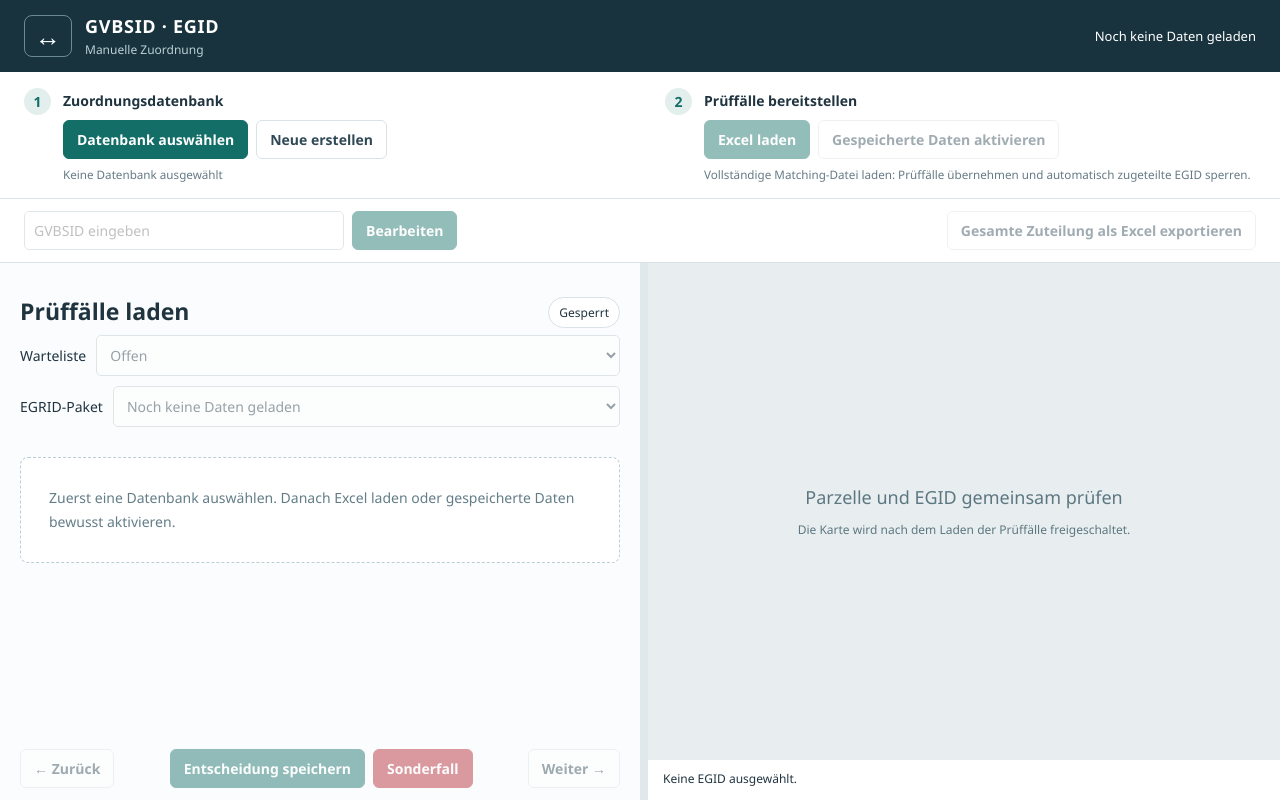
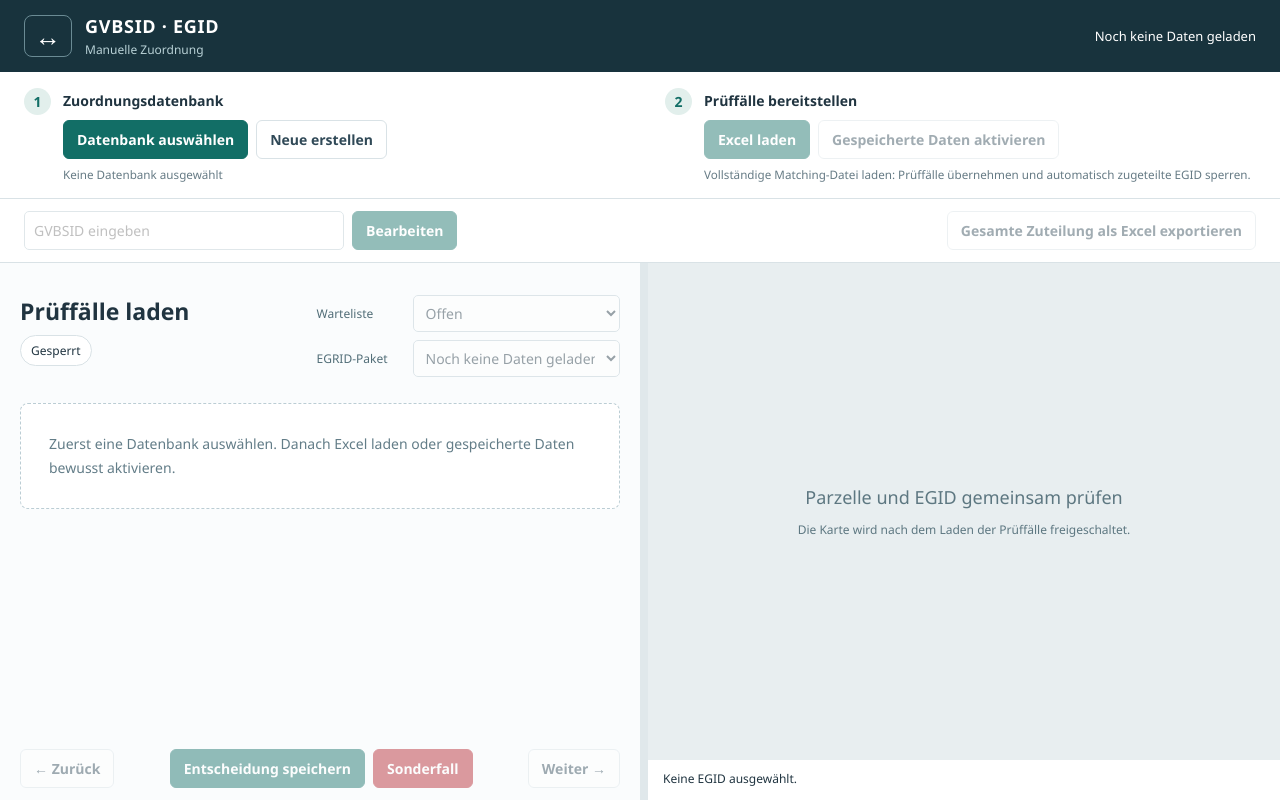
Before and after one commit to asespgvbs/egid_at_gvbs, a Python web app: template src/egid_match/zuordnung/templates/zuordnung.html in a window 1280 px wide. Run offline with Jinja, Linux system fonts and the light colour scheme; the template is opened without the code that fills it, so the values that code supplies are empty.

Commit message:
Platziere die Paketauswahl neben der EGRID-Überschrift
Ordne Warteliste und EGRID-Paketauswahl rechts neben EGRID und Objektanzahlen an. Lasse die Auswahlfelder bei schmalem Bearbeitungsbereich darunter umbrechen.

```diff
--- a/src/egid_match/zuordnung/static/zuordnung.css
+++ b/src/egid_match/zuordnung/static/zuordnung.css
@@ -74,3 +74,13 @@ tr.has-category td:first-child{border-left:5px solid var(--category-color);backg
 #case-content>.case-meta,#assignment-lock-note{flex-shrink:0}
 #matrix{flex:1;min-height:120px;max-height:none;margin-bottom:0}
 @media(max-width:650px){#case-content{flex:none}#matrix{flex:none;height:55vh}}
+.case-heading{align-items:flex-start;flex-wrap:wrap;gap:12px 18px;margin-bottom:12px}
+.case-summary{flex:1 1 245px;min-width:0}
+.case-summary h1{overflow-wrap:anywhere}
+.case-summary-counts{display:flex;flex-wrap:wrap;align-items:center;gap:6px 10px;margin-bottom:8px}
+.case-summary-counts .case-counts{margin:0}
+.case-summary>.category-badge{margin-bottom:0}
+.package-selectors{display:grid;flex:1 1 270px;min-width:0;gap:8px;padding-top:6px}
+.package-selectors #queue-filter-bar,.package-selectors #queue-bar{gap:8px;margin:0}
+.package-selectors label{flex:0 0 88px;font-size:12px;color:#526e78}
+.package-selectors select{width:100%;min-width:0;padding:7px 8px}
--- a/src/egid_match/zuordnung/templates/zuordnung.html
+++ b/src/egid_match/zuordnung/templates/zuordnung.html
@@ -30,9 +30,20 @@
   </div>
   <main id="workspace">
     <section id="left-pane" class="left-pane" aria-label="GVBSID-Zuordnung">
-      <div class="case-heading"><div><h1 id="case-title">Prüffälle laden</h1><strong id="case-counts" class="case-counts" aria-live="polite" hidden></strong><span id="case-category" class="category-badge" role="status" hidden></span></div><span id="queue-position" class="badge">Gesperrt</span></div>
-      <div id="queue-filter-bar"><label for="queue-view">Warteliste</label><select id="queue-view" disabled><option value="open">Offen</option><option value="special">Sonderfälle</option><option value="completed">Abgeschlossen</option></select></div>
-      <div id="queue-bar"><label for="queue">EGRID-Paket</label><select id="queue" disabled><option>Noch keine Daten geladen</option></select></div>
+      <div class="case-heading">
+        <div class="case-summary">
+          <h1 id="case-title">Prüffälle laden</h1>
+          <div class="case-summary-counts">
+            <strong id="case-counts" class="case-counts" aria-live="polite" hidden></strong>
+            <span id="queue-position" class="badge">Gesperrt</span>
+          </div>
+          <span id="case-category" class="category-badge" role="status" hidden></span>
+        </div>
+        <div class="package-selectors">
+          <div id="queue-filter-bar"><label for="queue-view">Warteliste</label><select id="queue-view" disabled><option value="open">Offen</option><option value="special">Sonderfälle</option><option value="completed">Abgeschlossen</option></select></div>
+          <div id="queue-bar"><label for="queue">EGRID-Paket</label><select id="queue" disabled><option>Noch keine Daten geladen</option></select></div>
+        </div>
+      </div>
       <p id="empty-note" class="empty-note">Zuerst eine Datenbank auswählen. Danach Excel laden oder gespeicherte Daten bewusst aktivieren.</p>
       <div id="case-content" hidden>
         <div class="case-meta"><span id="dirty" hidden>Nicht gespeicherte Änderungen</span></div>
```
